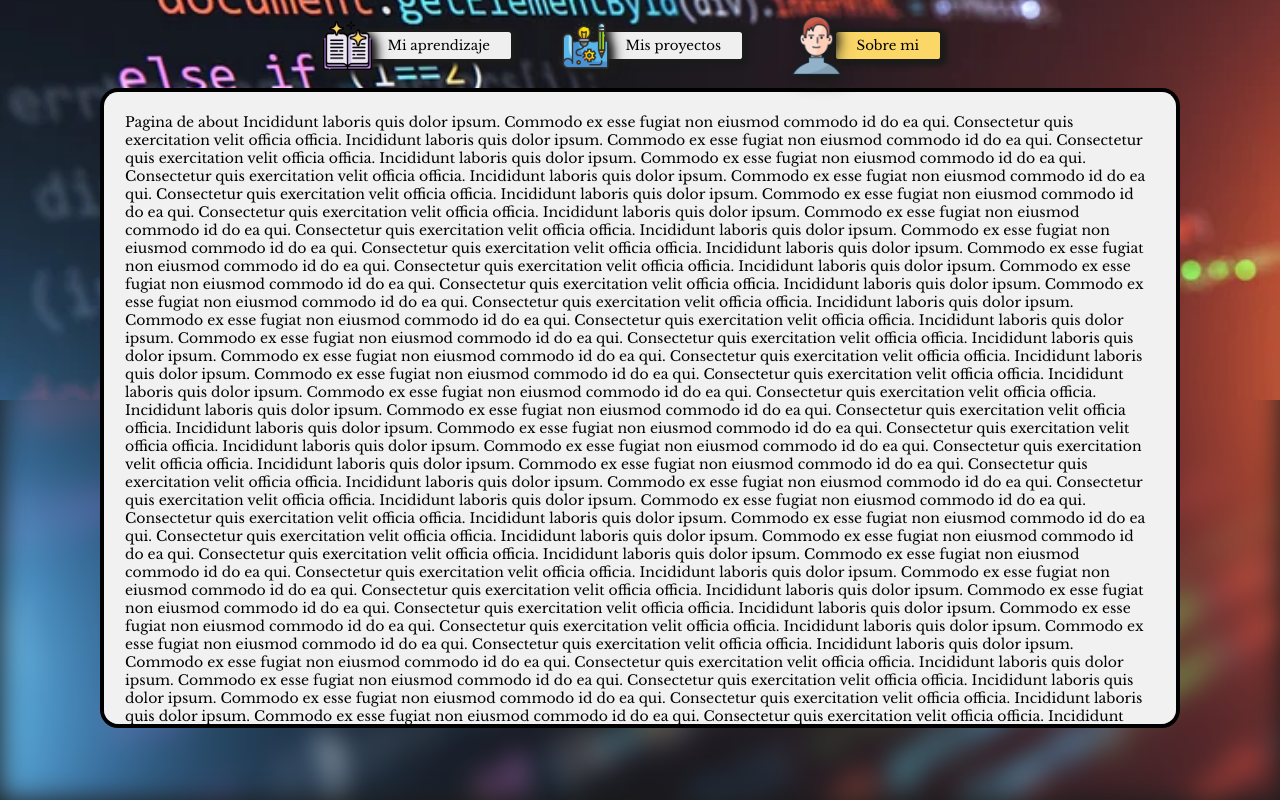
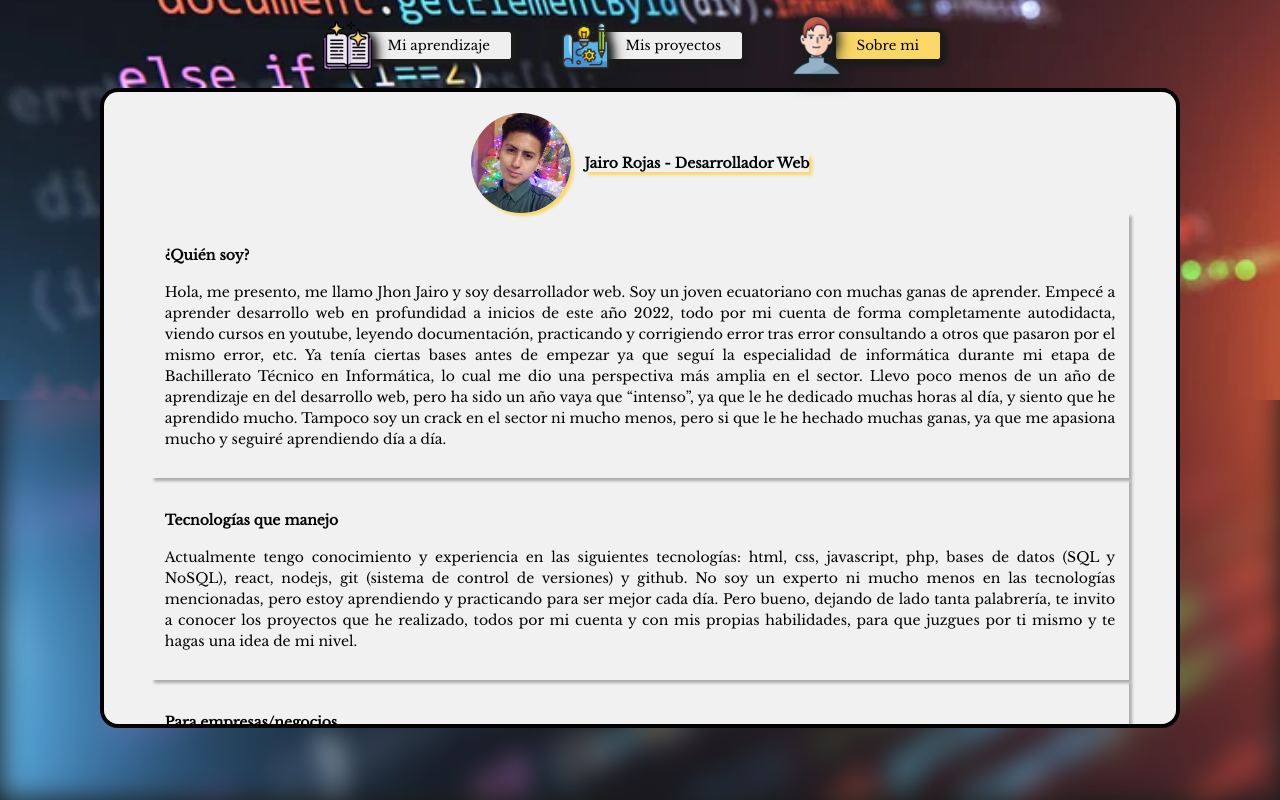
Before and after one commit to JairoRojasJR/portafolio_nodejs_frontend, a Next.js app: page / in a window 1280 px wide. Both pictures are taken after a click on the button "Sobre mi". Built offline with nearby package versions, Linux system fonts and the light colour scheme.

Commit message:
+Contenido about

```diff
--- a/components/nav/About.js
+++ b/components/nav/About.js
@@ -1,42 +1,89 @@
+import Image from 'next/image'
+
 export default function About() {
 	return (
 		<>
-			Pagina de about
-			Incididunt laboris quis dolor ipsum. Commodo ex esse fugiat non eiusmod commodo id do ea qui. Consectetur quis exercitation velit officia officia.
-			Incididunt laboris quis dolor ipsum. Commodo ex esse fugiat non eiusmod commodo id do ea qui. Consectetur quis exercitation velit officia officia.
-			Incididunt laboris quis dolor ipsum. Commodo ex esse fugiat non eiusmod commodo id do ea qui. Consectetur quis exercitation velit officia officia.
-			Incididunt laboris quis dolor ipsum. Commodo ex esse fugiat non eiusmod commodo id do ea qui. Consectetur quis exercitation velit officia officia.
-			Incididunt laboris quis dolor ipsum. Commodo ex esse fugiat non eiusmod commodo id do ea qui. Consectetur quis exercitation velit officia officia.
-			Incididunt laboris quis dolor ipsum. Commodo ex esse fugiat non eiusmod commodo id do ea qui. Consectetur quis exercitation velit officia officia.
-			Incididunt laboris quis dolor ipsum. Commodo ex esse fugiat non eiusmod commodo id do ea qui. Consectetur quis exercitation velit officia officia.
-			Incididunt laboris quis dolor ipsum. Commodo ex esse fugiat non eiusmod commodo id do ea qui. Consectetur quis exercitation velit officia officia.
-			Incididunt laboris quis dolor ipsum. Commodo ex esse fugiat non eiusmod commodo id do ea qui. Consectetur quis exercitation velit officia officia.
-			Incididunt laboris quis dolor ipsum. Commodo ex esse fugiat non eiusmod commodo id do ea qui. Consectetur quis exercitation velit officia officia.
-			Incididunt laboris quis dolor ipsum. Commodo ex esse fugiat non eiusmod commodo id do ea qui. Consectetur quis exercitation velit officia officia.
-			Incididunt laboris quis dolor ipsum. Commodo ex esse fugiat non eiusmod commodo id do ea qui. Consectetur quis exercitation velit officia officia.
-			Incididunt laboris quis dolor ipsum. Commodo ex esse fugiat non eiusmod commodo id do ea qui. Consectetur quis exercitation velit officia officia.
-			Incididunt laboris quis dolor ipsum. Commodo ex esse fugiat non eiusmod commodo id do ea qui. Consectetur quis exercitation velit officia officia.
-			Incididunt laboris quis dolor ipsum. Commodo ex esse fugiat non eiusmod commodo id do ea qui. Consectetur quis exercitation velit officia officia.
-			Incididunt laboris quis dolor ipsum. Commodo ex esse fugiat non eiusmod commodo id do ea qui. Consectetur quis exercitation velit officia officia.
-			Incididunt laboris quis dolor ipsum. Commodo ex esse fugiat non eiusmod commodo id do ea qui. Consectetur quis exercitation velit officia officia.
-			Incididunt laboris quis dolor ipsum. Commodo ex esse fugiat non eiusmod commodo id do ea qui. Consectetur quis exercitation velit officia officia.
-			Incididunt laboris quis dolor ipsum. Commodo ex esse fugiat non eiusmod commodo id do ea qui. Consectetur quis exercitation velit officia officia.
-			Incididunt laboris quis dolor ipsum. Commodo ex esse fugiat non eiusmod commodo id do ea qui. Consectetur quis exercitation velit officia officia.
-			Incididunt laboris quis dolor ipsum. Commodo ex esse fugiat non eiusmod commodo id do ea qui. Consectetur quis exercitation velit officia officia.
-			Incididunt laboris quis dolor ipsum. Commodo ex esse fugiat non eiusmod commodo id do ea qui. Consectetur quis exercitation velit officia officia.
-			Incididunt laboris quis dolor ipsum. Commodo ex esse fugiat non eiusmod commodo id do ea qui. Consectetur quis exercitation velit officia officia.
-			Incididunt laboris quis dolor ipsum. Commodo ex esse fugiat non eiusmod commodo id do ea qui. Consectetur quis exercitation velit officia officia.
-			Incididunt laboris quis dolor ipsum. Commodo ex esse fugiat non eiusmod commodo id do ea qui. Consectetur quis exercitation velit officia officia.
-			Incididunt laboris quis dolor ipsum. Commodo ex esse fugiat non eiusmod commodo id do ea qui. Consectetur quis exercitation velit officia officia.
-			Incididunt laboris quis dolor ipsum. Commodo ex esse fugiat non eiusmod commodo id do ea qui. Consectetur quis exercitation velit officia officia.
-			Incididunt laboris quis dolor ipsum. Commodo ex esse fugiat non eiusmod commodo id do ea qui. Consectetur quis exercitation velit officia officia.
-			Incididunt laboris quis dolor ipsum. Commodo ex esse fugiat non eiusmod commodo id do ea qui. Consectetur quis exercitation velit officia officia.
-			Incididunt laboris quis dolor ipsum. Commodo ex esse fugiat non eiusmod commodo id do ea qui. Consectetur quis exercitation velit officia officia.
-			Incididunt laboris quis dolor ipsum. Commodo ex esse fugiat non eiusmod commodo id do ea qui. Consectetur quis exercitation velit officia officia.
-			Incididunt laboris quis dolor ipsum. Commodo ex esse fugiat non eiusmod commodo id do ea qui. Consectetur quis exercitation velit officia officia.
-			Incididunt laboris quis dolor ipsum. Commodo ex esse fugiat non eiusmod commodo id do ea qui. Consectetur quis exercitation velit officia officia.
-			Incididunt laboris quis dolor ipsum. Commodo ex esse fugiat non eiusmod commodo id do ea qui. Consectetur quis exercitation velit officia officia.
-			Incididunt laboris quis dolor ipsum. Commodo ex esse fugiat non eiusmod commodo id do ea qui. Consectetur quis exercitation velit officia officia.
+			<div className='myselft-container df aic'>
+				<div className='myselft-img--container pr'>
+					<Image
+						className='myselft-img'
+						src={'/images/myselft.jpg'}
+						layout='fill'
+						objectFit='cover' />
+				</div>
+				<p>Jairo Rojas - Desarrollador Web</p>
+			</div>
+			<section className='about__section'>
+				<h4>¿Quién soy?</h4>
+				<p>Hola, me presento, me llamo Jhon Jairo y soy desarrollador web. Soy un joven ecuatoriano con muchas ganas de aprender. Empecé a aprender desarrollo web en profundidad a inicios de este año 2022, todo por mi cuenta de forma completamente autodidacta, viendo cursos en youtube, leyendo documentación, practicando y corrigiendo error tras error consultando a otros que pasaron por el mismo error, etc. Ya tenía ciertas bases antes de empezar ya que seguí la especialidad de informática durante mi etapa de Bachillerato Técnico en Informática, lo cual me dio una perspectiva más amplia en el sector. Llevo poco menos de un año de aprendizaje en del desarrollo web, pero ha sido un año vaya que “intenso”, ya que le he dedicado muchas horas al día, y siento que he aprendido mucho. Tampoco soy un crack en el sector ni mucho menos, pero si que le he hechado muchas ganas, ya que me apasiona mucho y seguiré aprendiendo día a día.</p>
+			</section>
+			<section className='about__section'>
+				<h4>Tecnologías que manejo</h4>
+				<p>Actualmente tengo conocimiento y experiencia en las siguientes tecnologías: html, css, javascript, php, bases de datos (SQL y NoSQL), react, nodejs, git (sistema de control de versiones) y github. No soy un experto ni mucho menos en las tecnologías mencionadas, pero estoy aprendiendo y practicando para ser mejor cada día. Pero bueno, dejando de lado tanta palabrería, te invito a conocer los proyectos que he realizado, todos por mi cuenta y con mis propias habilidades, para que juzgues por ti mismo y te hagas una idea de mi nivel.</p>
+			</section>
+			<section className='about__section'>
+				<h4>Para empresas/negocios</h4>
+				<p>Si eres un visitante de una empresa o un negocio en busca desarrolladores web, te invito a revisar mis proyectos y prácticas, y si cumplo con sus expectativas, darme la oportunidad de demostrarle mis habilidades y el valor que le puedo aportar a la misma.</p>
+			</section>
+			<section className='about__section'>
+				<h4>Y para persona natural</h4>
+				<p>Por el contrario, si eres una persona natural que necesita un sitio o una aplicación web, de igual manera te invito a revisar mis proyectos, y comentarme tu proyecto, será un gusto ayudarte a implementar una solución.</p>
+			</section>
+			<h4>En adición:</h4>
+			<section className='about__section'>
+				<h5>Mis principales fortalezas</h5>
+				<ul>
+					<li>Me gusta aprender.</li>
+					<li>Soy autodidacta.</li>
+					<li>Soy muy curioso.</li>
+					<li>Me apasiona el mundo de la tecnología.</li>
+					<li>Soy perseverante.</li>
+				</ul>
+			</section>
+			<section className='about__section'>
+				<h5>Programas que manejo (muy básico):</h5>
+				<ul>
+					<li>Adobe Photoshop (edición de imágenes/fotos)</li>
+					<li>Adobe Premiere (edición de videos)</li>
+					<li>Word, Excel, PowerPoint.</li>
+				</ul>
+			</section>
+			<section className='about__section'>
+				<h4>Contáctame</h4>
+				<p>Whatsapp, Gmail, Telegram</p>
+			</section>
+			<style jsx>
+				{`
+					.myselft-container {
+						gap: 1rem;
+					}
+
+					.myselft-img--container {
+						flex-shrink: 0;
+						width: 100px;
+						height: 100px;
+						border-radius: 50%;
+						overflow: hidden;
+						box-shadow: 3px 3px 3px #FBD767;
+					}
+
+					.myselft-container p {
+						font-weight: 700;
+						box-shadow: 3px 3px 3px #FBD767;
+					}
+
+					.about__section {
+						box-shadow: 3px 3px 3px #ABABAB;
+						padding: 1rem;
+						width: 95%;
+					}
+
+					.about__section p {
+						line-height: 1.5rem;
+						text-align: justify;
+					}
+				`}
+			</style>
 		</>
 	)
 }
```
